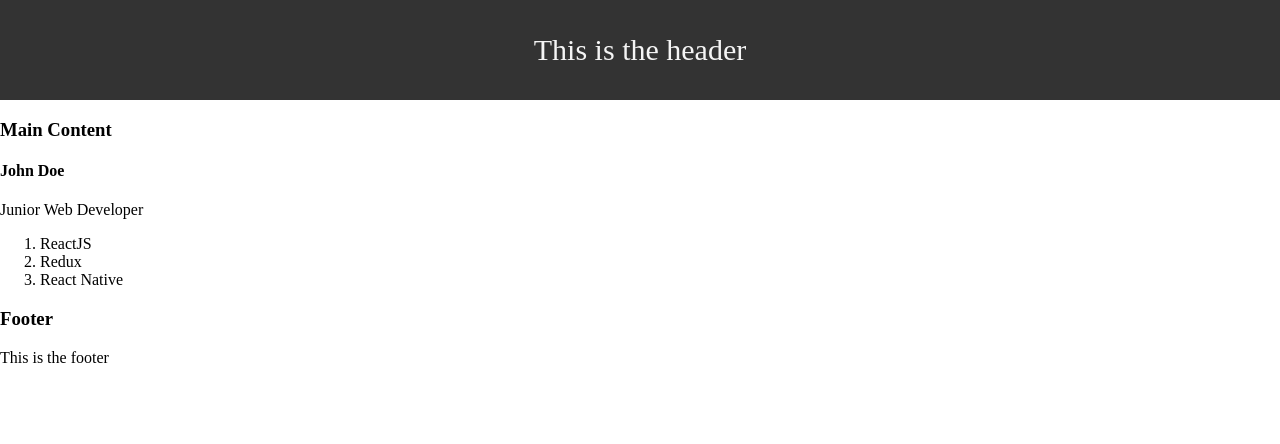
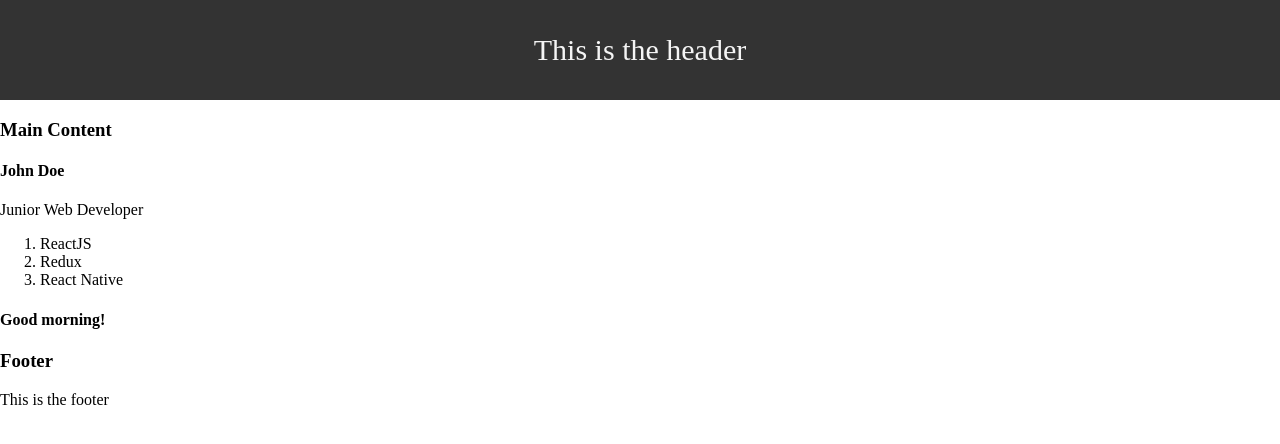
Before and after one commit to Va2/react-intro-course, a React (Create React App) app: page / in a window 1280 px wide. Shown: the top 444 px of the page. Built offline with nearby package versions, Linux system fonts and the light colour scheme.

Commit message:
JSX to JavaScript and Back - v3: CurrentTime

```diff
--- /dev/null
+++ b/src/components/CurrentTime.js
@@ -0,0 +1,21 @@
+import React from 'react';
+
+function CurrentTime() {
+    const date = new Date();
+    const hours = date.getHours();
+    let timeOfDay;
+
+    if (hours < 12) {
+        timeOfDay = "morning"
+    } else if (hours >= 12 && hours < 17) {
+        timeOfDay = "afternoon"
+    } else {
+        timeOfDay = "night"
+    }
+
+    return (
+        <h4>Good {timeOfDay}!</h4>
+    )
+}
+
+export default CurrentTime;
--- a/src/components/MainContent.js
+++ b/src/components/MainContent.js
@@ -1,12 +1,14 @@
 import React from 'react';
 
 import MyInfo from './MyInfo';
+import CurrentTime from './CurrentTime';
 
 function MainContent() {
     return (
         <main>
             <h3>Main Content</h3>
             <MyInfo />
+            <CurrentTime />
         </main>
     )
 }
```
